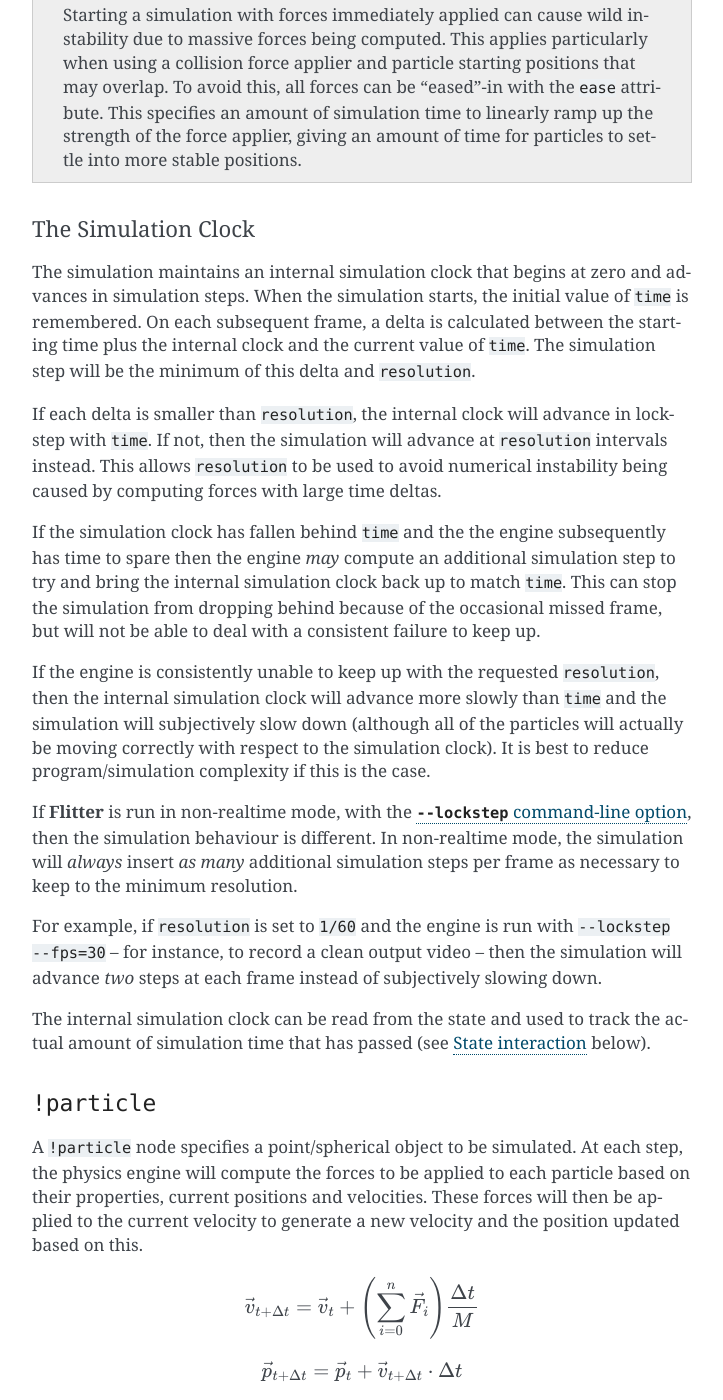
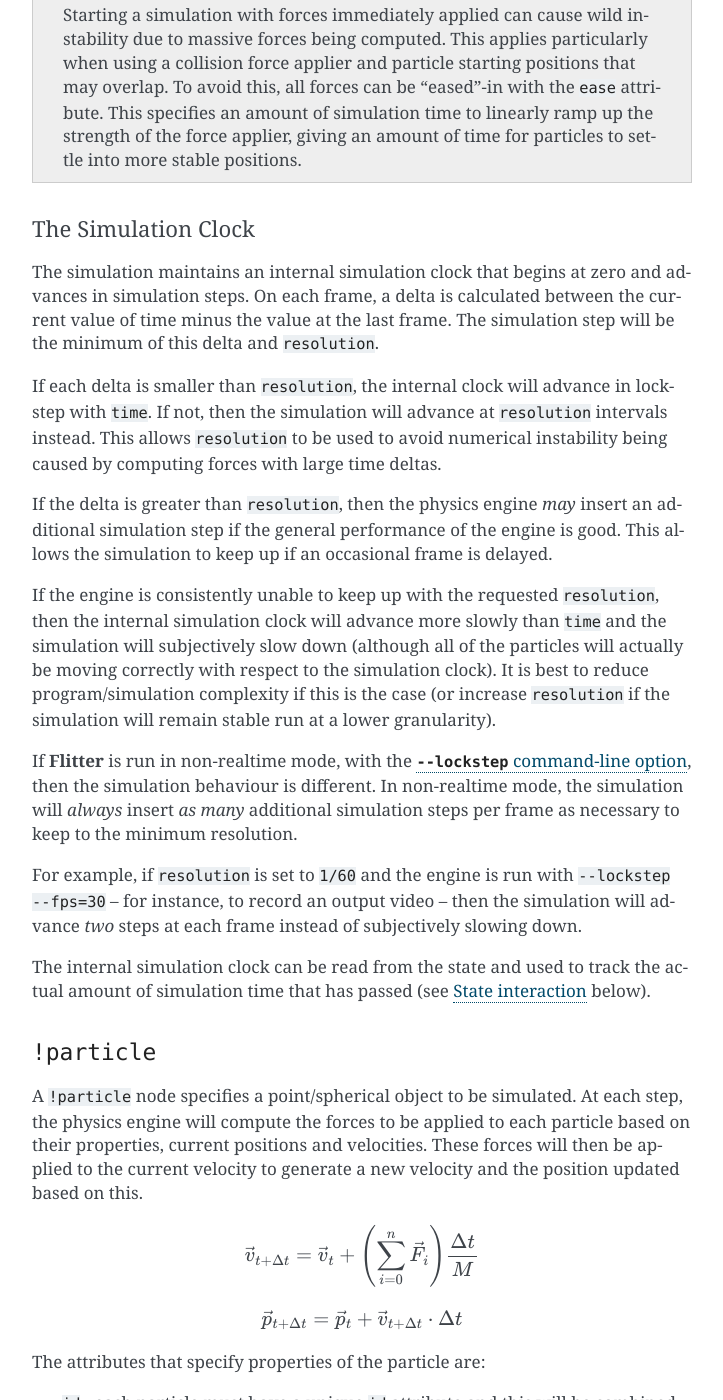
Before and after one commit to jonathanhogg/flitter, a Sphinx documentation site: the page built from docs/physics.md, in a window 1280 px wide and 1400 px high, scrolled down 1605 px. Shown: the whole window, without its empty margins (388-1111 px from the left). Built offline with Sphinx 7.4.7, drawn with Linux system fonts in a browser that asks for light colours; some of the changed text lies outside the part shown.

Commit message:
Replace physics extra frame calculation logic
The `start_time`-based approach is fundamentally broken when there are
large discontinuities in `time` - e.g., when switching pages. Go back to
using `time - last_time` for the delta. Allow an additional frame only
if the last frame was delayed (i.e., `delta > resolution`) and the
engine has slack (`performance > 1.5`). Need to go back to tracking the
last value of `time` in the state. `start_time` less important now, but
retaining it anyway and extending it to reset when the `run` changes.

```diff
--- a/docs/physics.md
+++ b/docs/physics.md
@@ -73,27 +73,25 @@ positions.
 #### The Simulation Clock
 
 The simulation maintains an internal simulation clock that begins at zero and
-advances in simulation steps. When the simulation starts, the initial value of
-`time` is remembered. On each subsequent frame, a delta is calculated between
-the starting time plus the internal clock and the current value of `time`.
-The simulation step will be the minimum of this delta and `resolution`.
+advances in simulation steps. On each frame, a delta is calculated between
+the current value of time minus the value at the last frame. The simulation
+step will be the minimum of this delta and `resolution`.
 
 If each delta is smaller than `resolution`, the internal clock will advance in
 lockstep with `time`. If not, then the simulation will advance at `resolution`
 intervals instead. This allows `resolution` to be used to avoid numerical
 instability being caused by computing forces with large time deltas.
 
-If the simulation clock has fallen behind `time` and the the engine subsequently
-has time to spare then the engine *may* compute an additional simulation step to
-try and bring the internal simulation clock back up to match `time`. This can
-stop the simulation from dropping behind because of the occasional missed frame,
-but will not be able to deal with a consistent failure to keep up.
+If the delta is greater than `resolution`, then the physics engine *may* insert
+an additional simulation step if the general performance of the engine is good.
+This allows the simulation to keep up if an occasional frame is delayed.
 
 If the engine is consistently unable to keep up with the requested `resolution`,
 then the internal simulation clock will advance more slowly than `time` and the
 simulation will subjectively slow down (although all of the particles will
 actually be moving correctly with respect to the simulation clock). It is best
-to reduce program/simulation complexity if this is the case.
+to reduce program/simulation complexity if this is the case (or increase
+`resolution` if the simulation will remain stable run at a lower granularity).
 
 If **Flitter** is run in non-realtime mode, with the [`--lockstep` command-line
 option](install.md#running-flitter), then the simulation behaviour is different.
@@ -101,8 +99,8 @@ In non-realtime mode, the simulation will *always* insert *as many* additional
 simulation steps per frame as necessary to keep to the minimum resolution.
 
 For example, if `resolution` is set to `1/60` and the engine is run with
-`--lockstep --fps=30` – for instance, to record a clean output video – then
-the simulation will advance *two* steps at each frame instead of subjectively
+`--lockstep --fps=30` – for instance, to record an output video – then the
+simulation will advance *two* steps at each frame instead of subjectively
 slowing down.
 
 The internal simulation clock can be read from the state and used to track the
@@ -438,7 +436,8 @@ For a `!physics` system with `state` set to *prefix*, and a particle with `id`
 set to *id*, the following key/value pairs will be stored in the state
 dictionary:
 
-- *prefix* - the value of `time` when the simulation started
+- *prefix* - the value of `time` when the simulation (or run) started
+- *prefix*`;:last` - the last value of `time`
 - *prefix*`;:clock` - the (zero-based) internal simulation clock
 - *prefix*`;:run` - the last run number (as an integer value)
 - *prefix*`;`*id* - the last position of the particle
@@ -452,7 +451,10 @@ dictionary, even though position will always be whatever was provided with the
 the system and `state` must be unique if multiple simultaneous systems are
 used. Obviously one should avoid using a `state` prefix that might collide with
 other users of the state dictionary, such as MIDI controllers. One should also
-not use `:clock` as the id of a particle.
+not use `:last`, `:clock` or `:run` as the `id` of a particle.
+
+Performance of the state system is negatively affected by using `id` values
+that contain strings - stick to symbols when possible.
 
 ## Example
 
```
Also changed, not shown: 1 other file.
